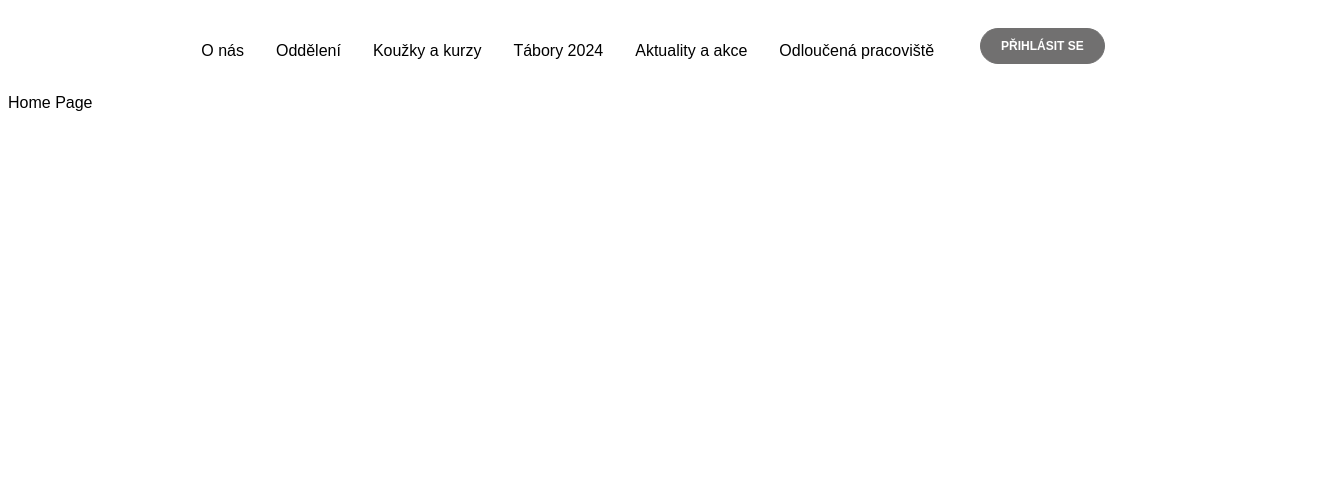
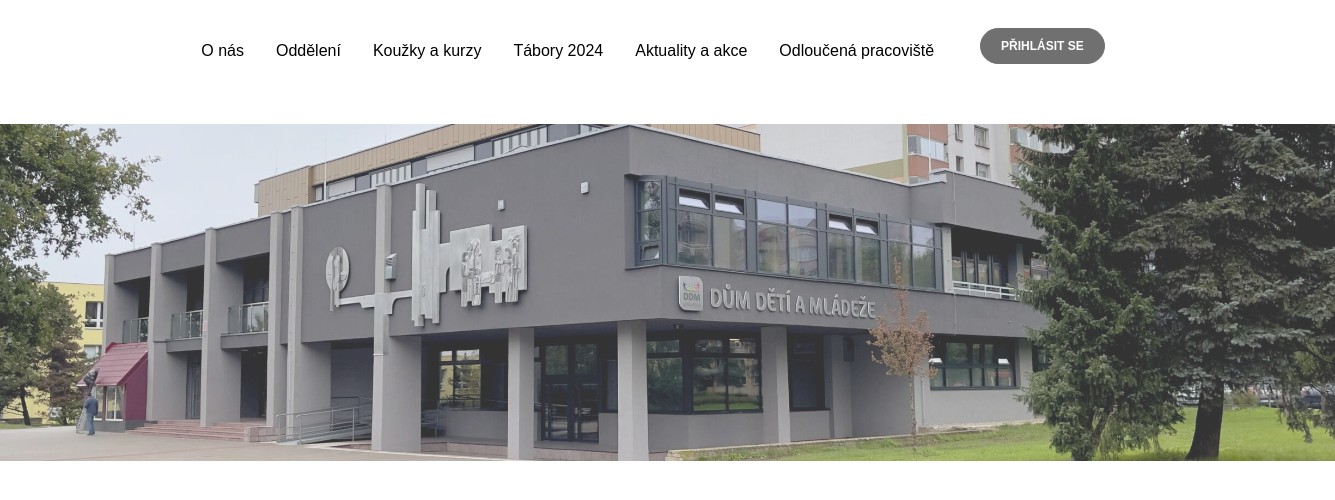
Before and after one commit to RomanSosty/WebSystem, a React (Vite) app in the folder frontend-react/: page / in a window 1280 px wide. Shown: the top 500 px of the page, 1335 px wide, since content can reach past the window. Built offline with nearby package versions, Linux system fonts and the light colour scheme.

Commit message:
add main Img

```diff
--- a/frontend-react/src/App.tsx
+++ b/frontend-react/src/App.tsx
@@ -4,8 +4,9 @@
 import React from "react";
 import LoginPage from "./pages/LoginPage.tsx";
 import TkJoyPage from "./pages/TkJoyPage.tsx";
+import HomePage from "./pages/HomePage.tsx";
 
-const Home: React.FC = () => <div>Home Page</div>
+const Home: React.FC = () => <HomePage/>
 const Login: React.FC = () => <LoginPage/>
 const TkJoy: React.FC = () => <TkJoyPage/>
 
--- a/frontend-react/src/Header.css
+++ b/frontend-react/src/Header.css
@@ -1,6 +1,6 @@
 .header {
     background-color: #FFFFFF;
-    padding: 20px;
+    padding: 20px 20px 0 ;
     position: sticky;
     top: 0;
     z-index: 100;
--- a/frontend-react/src/Header.tsx
+++ b/frontend-react/src/Header.tsx
@@ -50,7 +50,7 @@
             <nav>
                 <ul className="menu">
                     <li>
-                        <a href="index.html">O nás</a>
+                        <a href="/" onClick={handleClick}>O nás</a>
                     </li>
                     <li className="dropdown">
                         <a href="" className="dropbtn">
--- /dev/null
+++ b/frontend-react/src/pages/HomePage.css
@@ -0,0 +1,11 @@
+
+.container {
+    display: flex;
+    justify-content: center;
+    align-items: center;
+}
+
+.main-image {
+    max-width: 110%;
+    opacity: 80%;
+}
--- /dev/null
+++ b/frontend-react/src/pages/HomePage.tsx
@@ -0,0 +1,13 @@
+import mainImg from "../assets/hlavni-pohled.jpg";
+import './HomePage.css'
+
+const HomePage = () => {
+    return (
+        <div className="container">
+            <img src={mainImg} alt="Hlavní budova" className="main-image"/>
+        </div>
+    )
+
+}
+
+export default HomePage;
```
Also changed, not shown: frontend-react/src/assets/hlavni-pohled.jpg.
